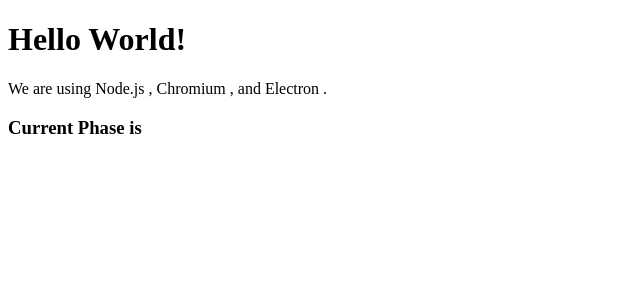
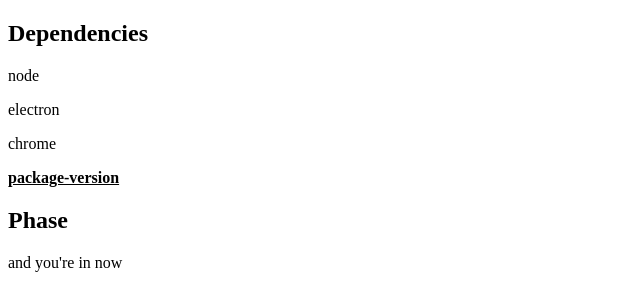
Before and after one commit to auaicn/Eletron-Updater, an Electron app: page desktop-app/index.html in a window 800 px wide. Shown: the whole page, without its empty margins (0-640 px from the left). Drawn offline with Linux system fonts and the light colour scheme.

Commit message:
Feat: Tried fetching app-package version
- 궁극적으로는 앱 버전이 변경되는것을 확인해야하기 때문에, 버전에 대한 정보를 가져오도록 하는 기능을 추가

```diff
--- a/desktop-app/index.html
+++ b/desktop-app/index.html
@@ -8,11 +8,17 @@
     <title>Hello World!</title>
   </head>
   <body>
-    <h1>Hello World!</h1>
-    We are using Node.js <span id="node-version"></span>,
-    Chromium <span id="chrome-version"></span>,
-    and Electron <span id="electron-version"></span>.
-    <h3>Current Phase is <span id="phase"></span></h3>
+    <div>
+      <h2>Dependencies</h2>
+      <p>node <span id="node-version"></span></p>
+      <p>electron <span id="electron-version"></span></p>
+      <p>chrome <span id="chrome-version"></span></p>
+      <u><p><strong>package-version <span id="package-version"></span></strong></p></u>
+    </div>
+    <div>
+      <h2>Phase</h2>
+      <p>and you're in <u><strong><span id="phase"></span></strong></u> now</p>
+    </div>
     <script src="index.js"></script>
   </body>
 </html>
```
Also changed, not shown: desktop-app/preload.js (+6 -5 lines).
